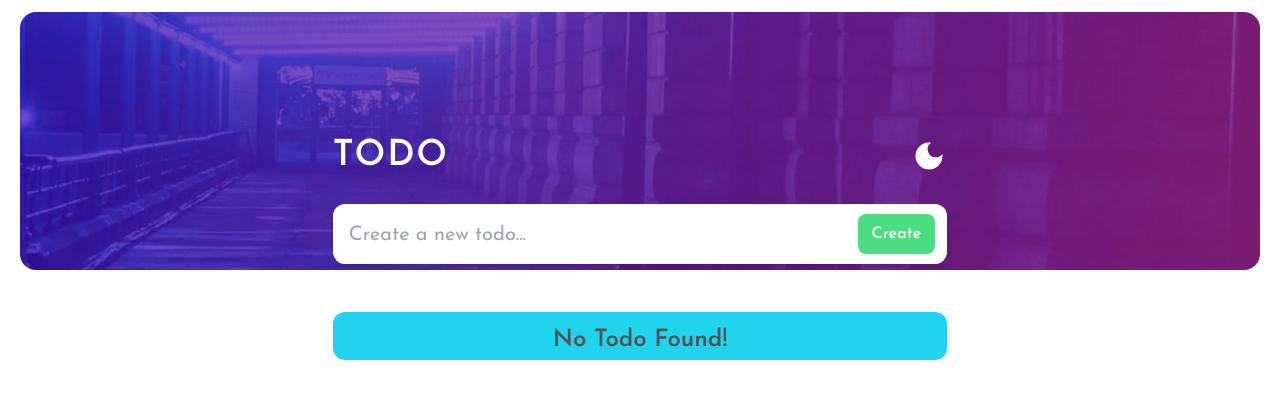
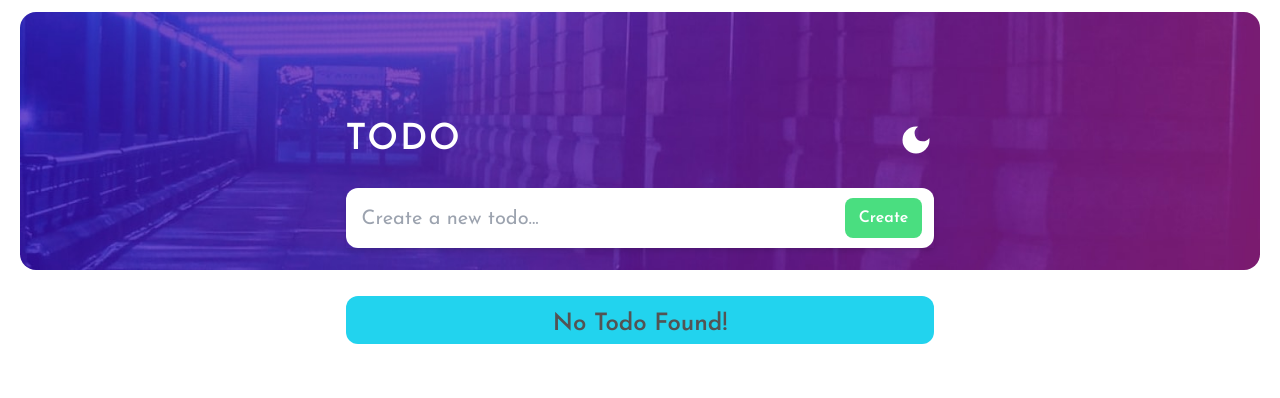
Before and after one commit to AradhyaSingh042/react-todo-app, a React (Vite) app: page / in a window 1280 px wide. Shown: the top 398 px of the page. Built offline with nearby package versions, Linux system fonts and the light colour scheme.

Commit message:
minor changes

```diff
--- a/src/components/Todos.jsx
+++ b/src/components/Todos.jsx
@@ -84,7 +84,7 @@ function Todos() {
 
   return (
     <>
-      <div className="todos flex flex-col w-10/12 md:max-w-[48%] absolute top-5 lg:top-32 gap-5 pb-8">
+      <div className="todos flex flex-col w-10/12 md:max-w-[46%] absolute top-5 lg:top-28 gap-5 pb-8">
         <div className="w-full py-2 flex justify-between items-center">
           <h2 className="text-white uppercase text-4xl font-semibold tracking-wider">
             Todo
```
